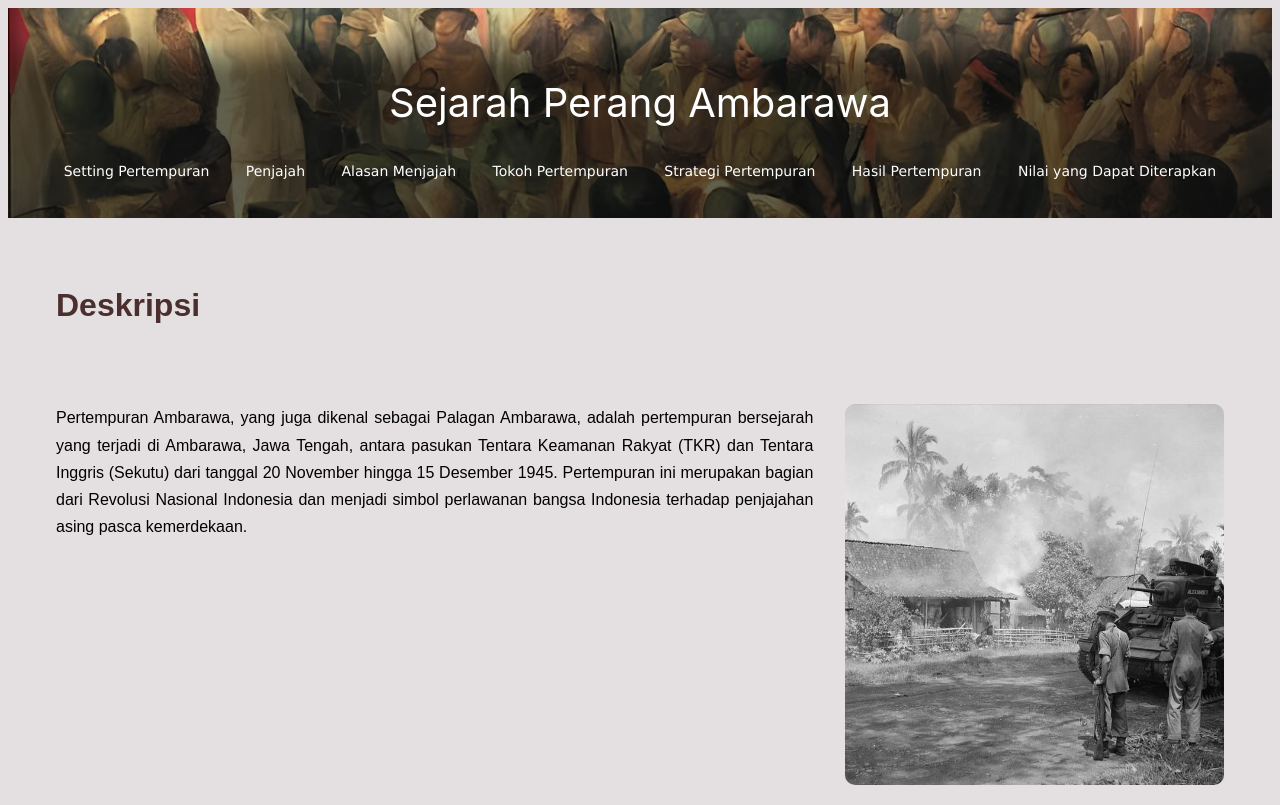
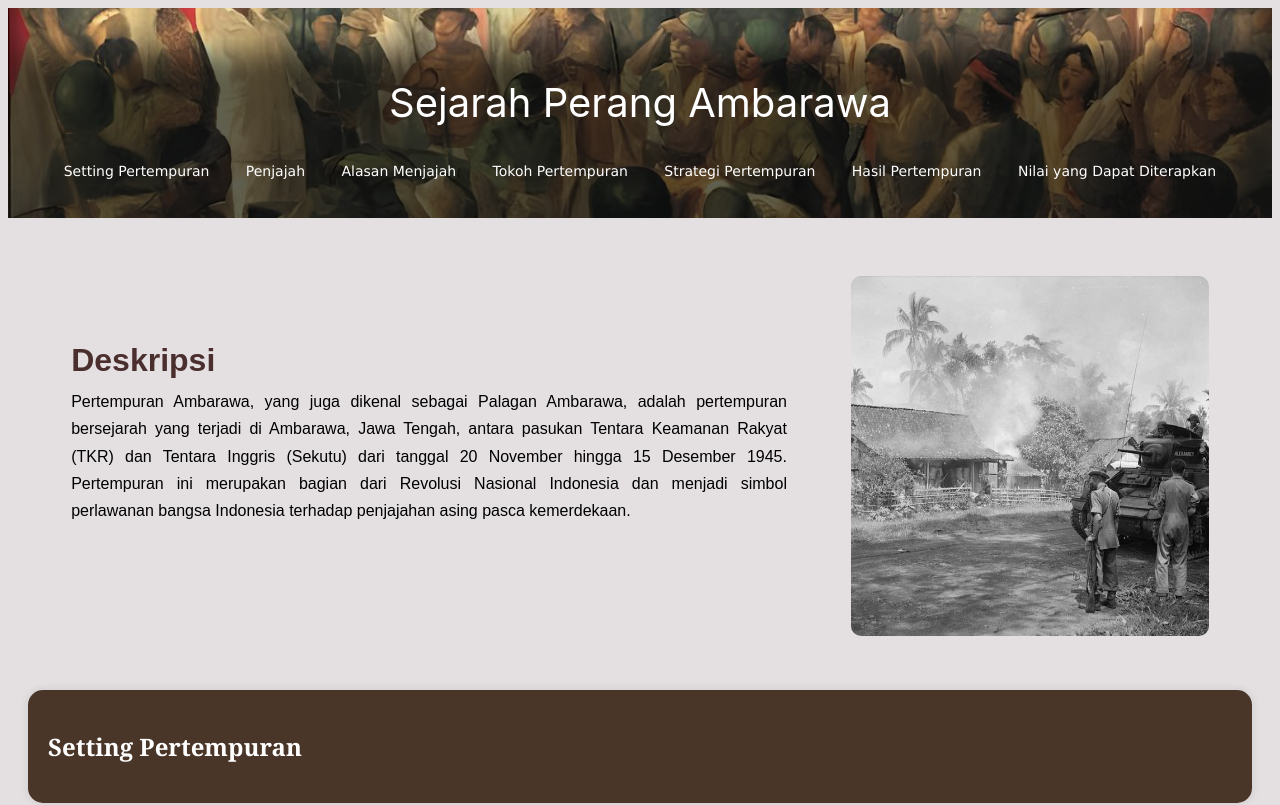
Before and after one commit to Aditya3-9-08/Sejarah, a plain HTML site: page index.html in a window 1280 px wide. Shown: the top 805 px of the page. Drawn offline with Linux system fonts and the light colour scheme.

Commit message:
fixixixi

```diff
--- a/index.html
+++ b/index.html
@@ -27,10 +27,11 @@
         </div>
     </nav>
 
-    <div class="deskripsi">
-        <h1>Deskripsi</h1>
-        <div class="deskripsi-konten">
+    <div class="deskripsi" style="margin-top: 10vh;">
+        <h1 style="position: absolute;">Deskripsi</h1>
+        <div class="deskripsi-konten" style="align-items: center; margin-top: -5.5vh;">
             <p>Pertempuran Ambarawa, yang juga dikenal sebagai Palagan Ambarawa, adalah pertempuran bersejarah yang terjadi di Ambarawa, Jawa Tengah, antara pasukan Tentara Keamanan Rakyat (TKR) dan Tentara Inggris (Sekutu) dari tanggal 20 November hingga 15 Desember 1945. Pertempuran ini merupakan bagian dari Revolusi Nasional Indonesia dan menjadi simbol perlawanan bangsa Indonesia terhadap penjajahan asing pasca kemerdekaan.</p>
+            <br>
             <img src="Gambar/des.jpg" alt="Pertempuran Ambarawa">
         </div>
     </div>
--- a/style.css
+++ b/style.css
@@ -37,7 +37,7 @@ body {
 }
 
 .deskripsi {
-    padding: 3rem;
+    padding: 1.4rem 5%;
     background-color: #E4E0E1;
     border-radius: 10px;
     margin-bottom: 2rem;
@@ -45,7 +45,6 @@ body {
 
 .deskripsi h1 {
     font-size: 2rem;
-    margin-bottom: 5rem;
     color: #4b2e2e; /* Warna gelap agar kontras */
 }
 
```
